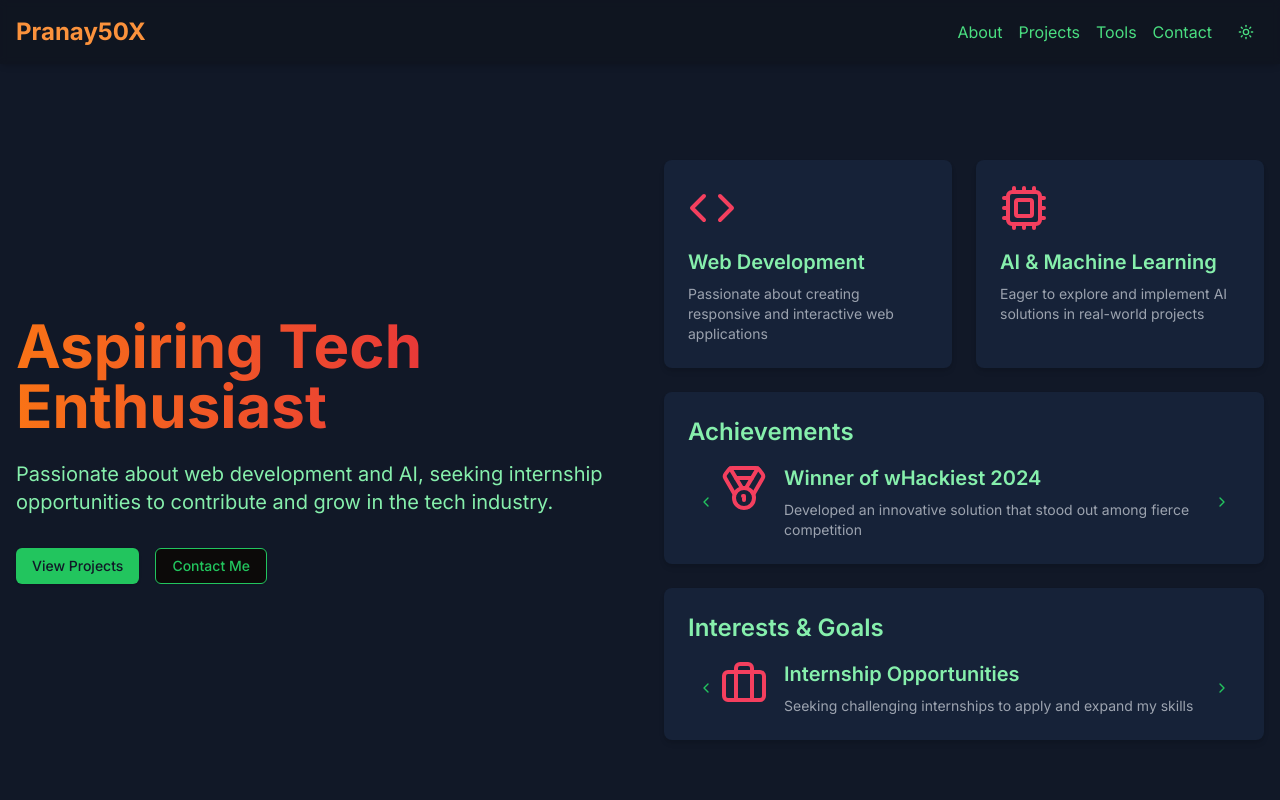
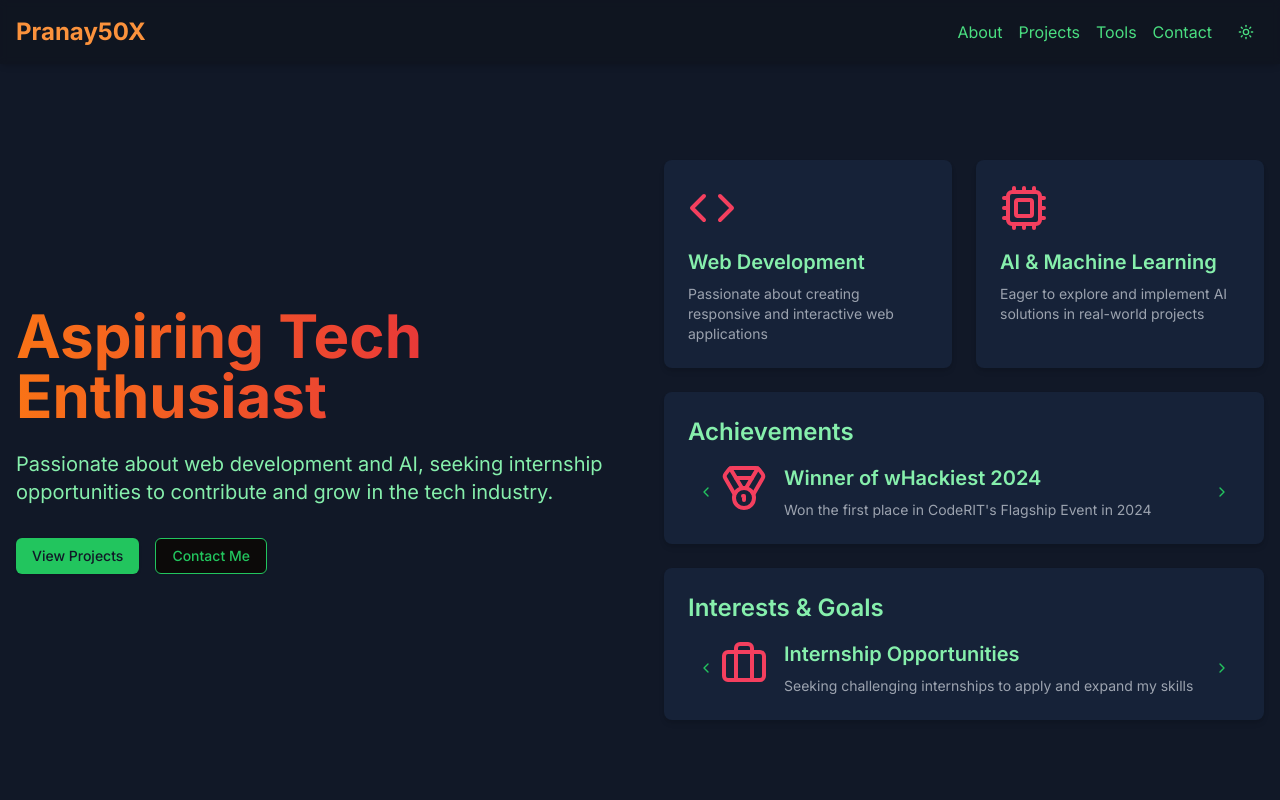
Before and after one commit to Pranay50x/Pranay50xProfile, a Next.js app: page / in a window 1280 px wide. Shown: the top 800 px of the page. Built offline with nearby package versions, Linux system fonts and the light colour scheme.

Commit message:
changed description in projects

```diff
--- a/components/hero-section.tsx
+++ b/components/hero-section.tsx
@@ -17,8 +17,8 @@ export function HeroSection() {
   ]
 
   const achievements = [
-    { icon: MedalIcon, label: 'Winner of wHackiest 2024', description: 'Developed an innovative solution that stood out among fierce competition' },
-    { icon: Trophy, label: 'SIH 2024 Runners Up', description: 'Recognized for excellence in the Smart India Hackathon, showcasing problem-solving skills' },
+    { icon: MedalIcon, label: 'Winner of wHackiest 2024', description: "Won the first place in CodeRIT's Flagship Event in 2024 " },
+    { icon: Trophy, label: 'SIH 2024 Runners Up', description: 'Ended up as Runners Up for the Smart India Hackathon 2024, recognised for building and showcasing an innovative solution.' },
     { icon: Medal, label: 'BIT Inceptra 2024 Winner', description: 'Awarded first prize for an exceptional project that demonstrated creativity and technical skills' },
   ]
 
```
